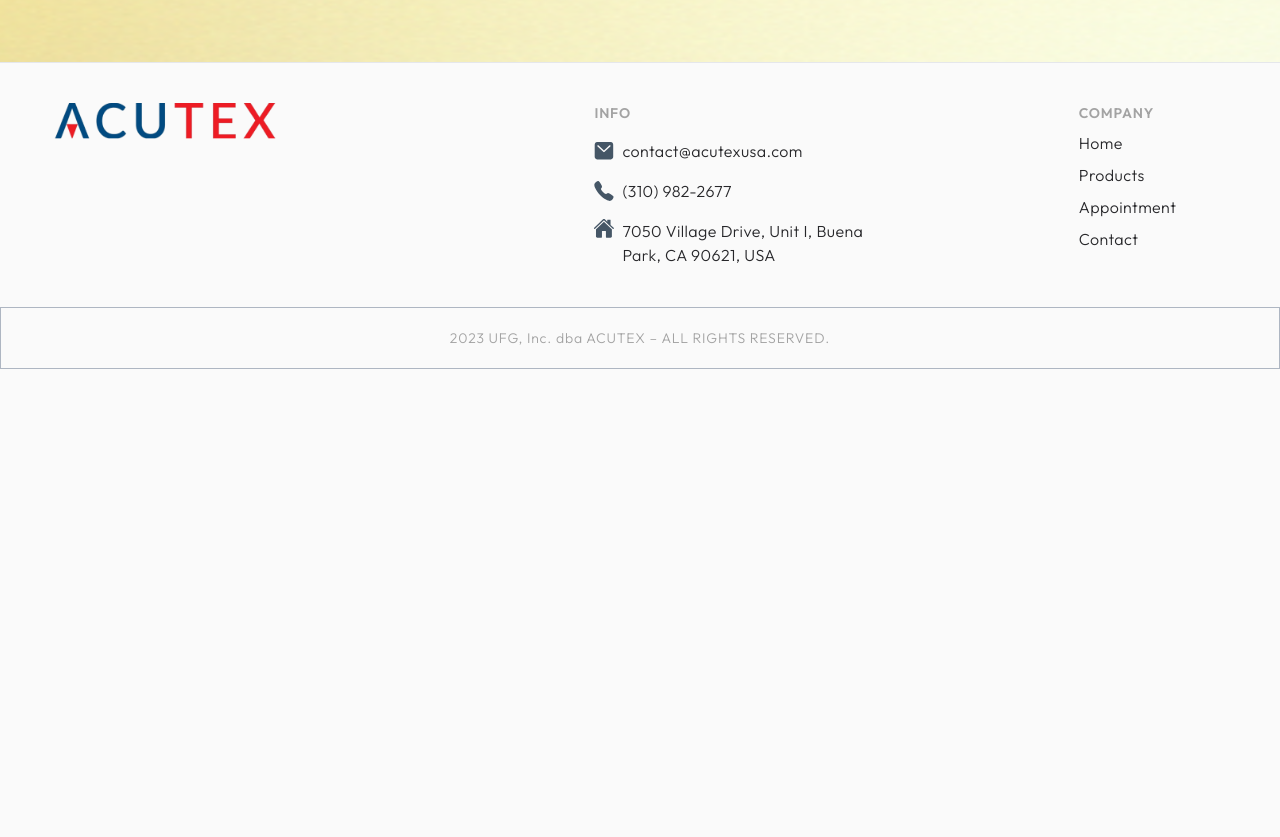
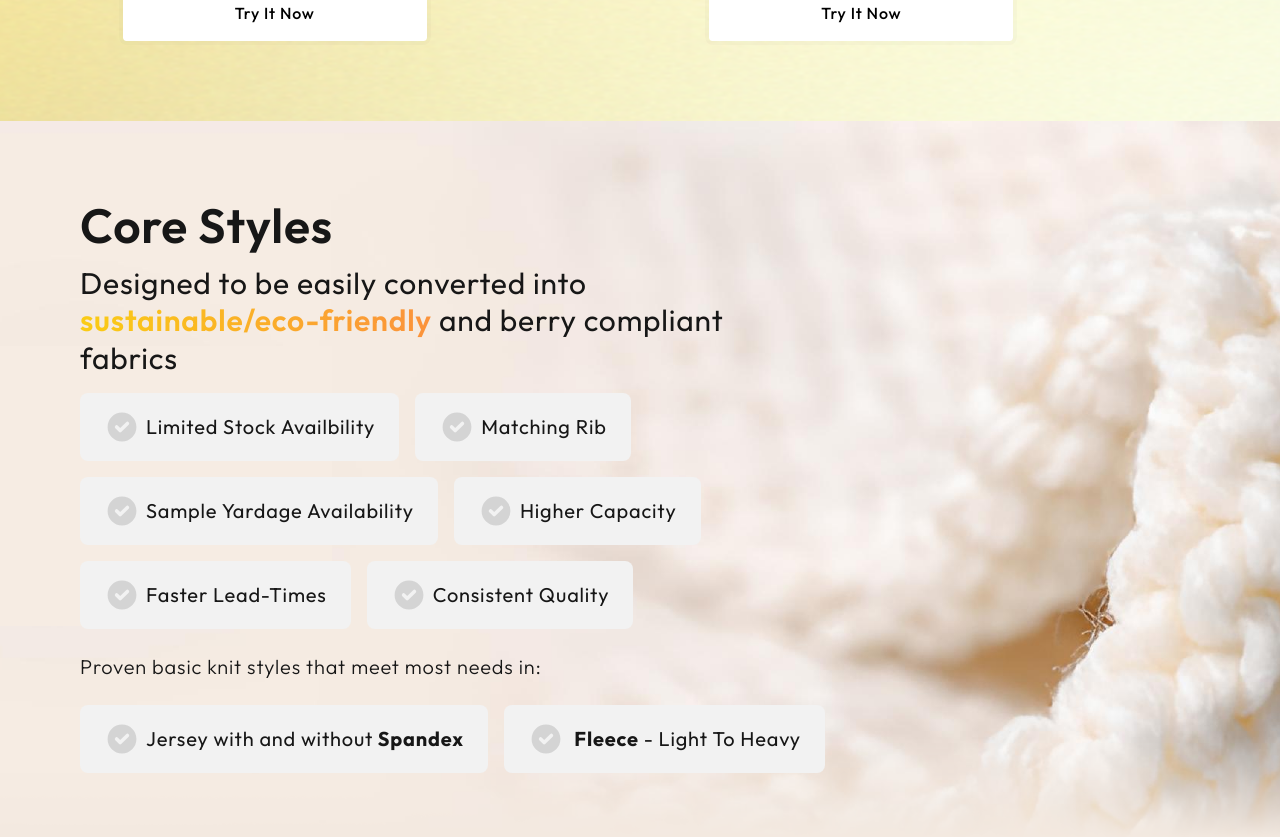
Before and after one commit to MoonWish-Studios/acutex, a Next.js app: page /products in a window 1280 px wide. Shown: the part 1960-2797 px from the top of the page. Before the commit the page ends 2329 px from the top, so only its background shows below. Built offline with nearby package versions, Linux system fonts and the light colour scheme.

Commit message:
update for products

```diff
--- a/app/products/page.tsx
+++ b/app/products/page.tsx
@@ -71,7 +71,7 @@ export default function Page() {
 
       {/* Quote */}
 
-      <div className="flex justify-center py-40  gap-10 w-full bg-neutral-100">
+      <div className="flex justify-center py-40  md:px-40 gap-10 w-full bg-neutral-100">
         <div className="w-3/4">
           <div className=" text-4xl font-medium leading-relaxed">
             We know that trying to find the right fabric to fit your style can
@@ -85,6 +85,7 @@ export default function Page() {
         </div>
       </div>
 
+      {/* Exlusive Products */}
       <div className="relative flex justify-evenly overflow-hidden py-16 object-left-bottom">
         <Image
           src="/assets/gradient/lemon-gradient.png"
@@ -101,10 +102,88 @@ export default function Page() {
           />
         ))}
       </div>
+
+      {/* Core Styles */}
+      <div className=" relative py-20  text-neutral-900  items-flex flex overflow-hidden">
+        <div className="z-50 relative pl-20">
+          <h1 className="font-semibold text-5xl ">Core Styles</h1>
+          <h3 className="text-3xl text-neutral-900 font-normal my-4 max-w-2xl leading-tight">
+            Designed to be easily converted into{" "}
+            <GradientText className="font-semibold from-green-300 to-lime-400 whitespace-nowrap">
+              sustainable/eco-friendly
+            </GradientText>{" "}
+            and berry compliant fabrics
+          </h3>
+          <div className="flex flex-wrap max-w-3xl gap-4">
+            <BigBullet>Limited Stock Availbility</BigBullet>
+            <BigBullet>Matching Rib</BigBullet>
+            <BigBullet>Sample Yardage Availability</BigBullet>
+            <BigBullet>Higher Capacity</BigBullet>
+            <BigBullet>Faster Lead-Times</BigBullet>
+            <BigBullet>Consistent Quality</BigBullet>
+          </div>
+          <p className="text-xl my-6">
+            Proven basic knit styles that meet most needs in:
+          </p>
+          <div className="flex flex-wrap max-w-3xl gap-4">
+            <BigBullet>
+              Jersey with and without <Bold>Spandex</Bold>
+            </BigBullet>
+            <BigBullet>
+              <Bold>Fleece</Bold>&nbsp;- Light To Heavy
+            </BigBullet>
+          </div>
+        </div>
+        <Image
+          src="/assets/banners/core-styles.png"
+          className="z-10 object-cover right-0 "
+          // width={850}
+          // height={450}
+          fill
+          alt="Background Of Landing Page"
+        />{" "}
+      </div>
+      {/* Custom Development */}
+      <div className=" relative py-20  text-neutral-50  items-center flex overflow-hidden justify-end">
+        <div className="z-50 relative pl-20">
+          <h1 className="font-semibold text-5xl ">Custom Development</h1>
+          <h3 className="text-3xl text-neutral-50 font-normal my-4 max-w-2xl leading-tight">
+            <GradientText className="font-semibold from-green-300 to-lime-400 whitespace-nowrap">
+              Custom fabric designs
+            </GradientText>
+            and qualities for your specification and needs
+          </h3>
+          <div className="flex flex-wrap max-w-3xl gap-4">
+            <BigBullet>Wide Range of Contents And Fibers</BigBullet>
+            <BigBullet>Dyeing/Finishing Options</BigBullet>
+            <BigBullet>Tight Quality Control</BigBullet>
+            <BigBullet>Flexible Production Schedules</BigBullet>
+          </div>
+          <p className="text-xl my-6">
+            Various Fabric Styles And Constructions
+          </p>
+          <div className="flex flex-wrap max-w-3xl gap-4">
+            <BigBullet>FabriC Brushing</BigBullet>
+            <BigBullet>Novelty Fabrics</BigBullet>
+            <BigBullet>Specialty Fabrics</BigBullet>
+          </div>
+        </div>
+        <Image
+          src="/assets/banners/custom-development.png"
+          className="z-10 object-cover right-0 "
+          // width={850}
+          // height={450}
+          fill
+          alt="Background Of Landing Page"
+        />{" "}
+      </div>
     </div>
   )
 }
 
+function Bold({ children }: { children: React.ReactNode }) {
+  return <strong className="font-bold ">&nbsp;{children}</strong>
+}
 function CardDetails({ title, heading, bullets }: CardDetailsParams) {
   return (
     <div className="p-4">
@@ -122,11 +201,17 @@ function CardDetails({ title, heading, bullets }: CardDetailsParams) {
     </div>
   )
 }
-function Bullet({ children }: { children: React.ReactNode }) {
+function Bullet({
+  children,
+  className,
+}: {
+  children: React.ReactNode
+  className?: string
+}) {
   return (
     <li className="flex items-center text-xl font-medium text-neutral-900 ">
       <svg
-        className="w-5 h-5 mr-1.5 my-2 text-neutral-400  flex-shrink-0"
+        className="w-5 h-5 mr-1.5 my-2 text-neutral-600  flex-shrink-0"
         fill="currentColor"
         viewBox="0 0 20 20"
         xmlns="http://www.w3.org/2000/svg"
@@ -141,3 +226,23 @@ function Bullet({ children }: { children: React.ReactNode }) {
     </li>
   )
 }
+
+function BigBullet({ children }: { children: React.ReactNode }) {
+  return (
+    <li className="bg-grayInput px-6 py-2 w-fit rounded-lg flex items-center text-xl font-normal text-neutral-900 ">
+      <svg
+        className="w-9 h-9 mr-1.5 my-2 text-neutral-300  flex-shrink-0"
+        fill="currentColor"
+        viewBox="0 0 20 20"
+        xmlns="http://www.w3.org/2000/svg"
+      >
+        <path
+          fill-rule="evenodd"
+          d="M10 18a8 8 0 100-16 8 8 0 000 16zm3.707-9.293a1 1 0 00-1.414-1.414L9 10.586 7.707 9.293a1 1 0 00-1.414 1.414l2 2a1 1 0 001.414 0l4-4z"
+          clip-rule="evenodd"
+        ></path>
+      </svg>
+      {children}
+    </li>
+  )
+}
```
Also changed, not shown: public/assets/banners/core-styles.png (added), 1 other file (tests, documents, lock files or other folders).
